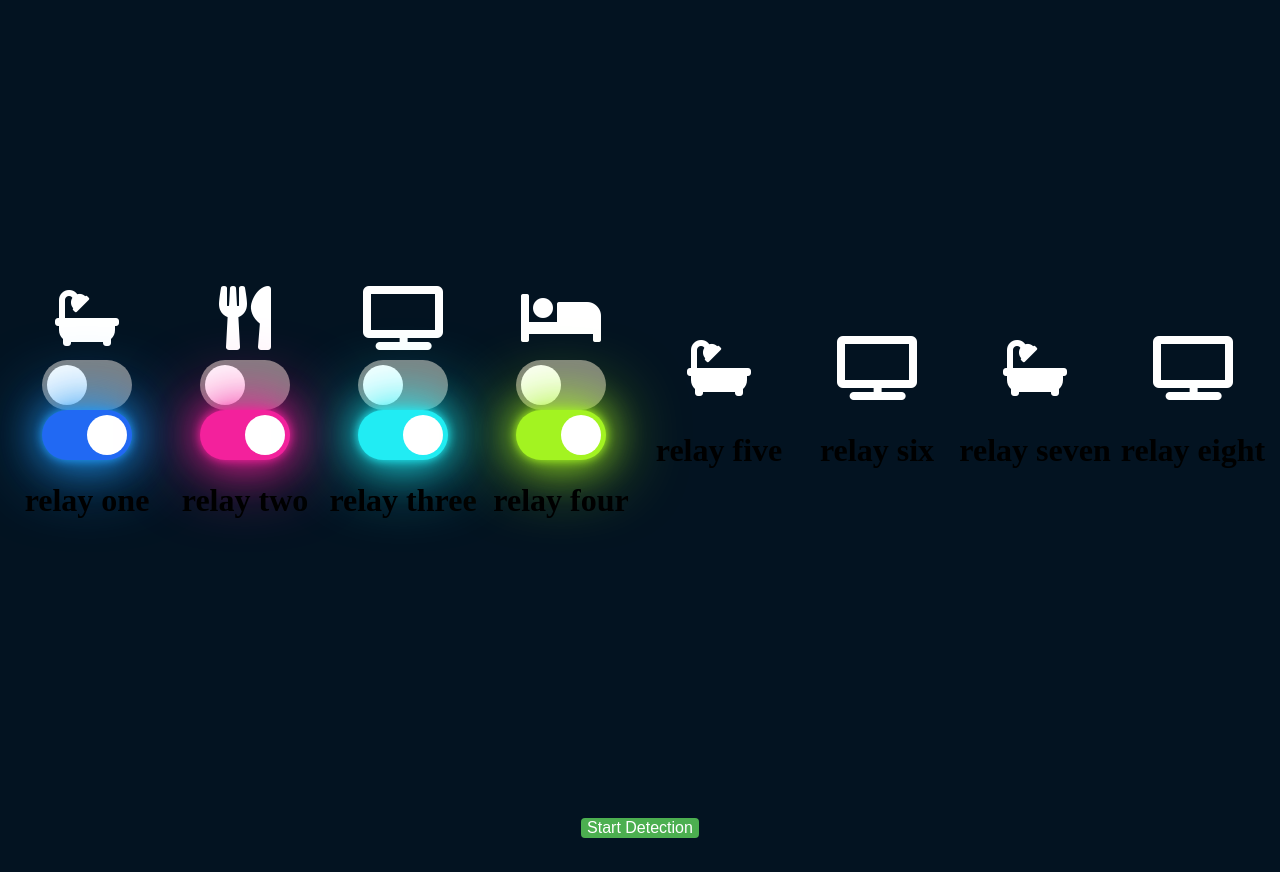
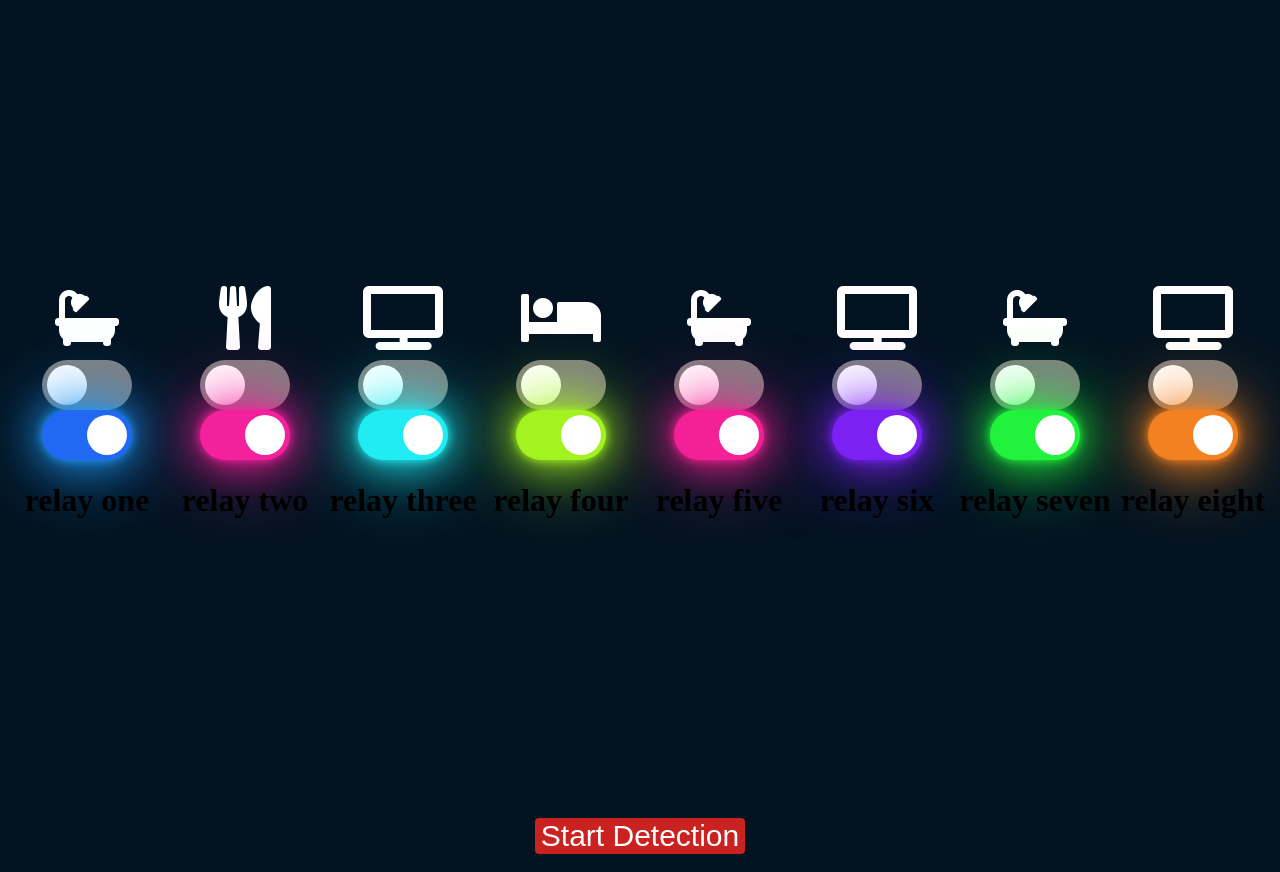
Before and after one commit to Abhishek-g-bot/Smart-Switch-Board, a Flask app: page / in a window 1280 px wide. Before the commit the page ends 838 px from the top, so only its background shows below. Run offline with Flask 3, Linux system fonts and the light colour scheme; some libraries are stand-ins or nearby versions.

Commit message:
Update style.css

```diff
--- a/static/css/style.css
+++ b/static/css/style.css
@@ -18,7 +18,7 @@ body {
     align-items: center;
     flex-direction: column;
 }
-.toggle-btn, .toggle-btn1, .toggle-btn2, .toggle-btn3{
+.toggle-btn, .toggle-btn1, .toggle-btn2, .toggle-btn3, .toggle-btn4, .toggle-btn5, .toggle-btn6, .toggle-btn7{
 	width: 80px;
 	height: 40px;
 	background: gray;
@@ -26,7 +26,7 @@ body {
 	padding:5px;
 	transition: all 300ms ease-in-out;
 }
-.toggle-btn > .inner-circle, .toggle-btn1 > .inner-circle, .toggle-btn2 > .inner-circle, .toggle-btn3 > .inner-circle{
+.toggle-btn > .inner-circle, .toggle-btn1 > .inner-circle, .toggle-btn2 > .inner-circle, .toggle-btn3 > .inner-circle, .toggle-btn4 > .inner-circle, .toggle-btn5 > .inner-circle, .toggle-btn6 > .inner-circle, .toggle-btn7 > .inner-circle{
 	width: 40px;
 	height: 40px;
 	background: #fff;
@@ -56,7 +56,30 @@ body {
 	box-shadow: 0 0 10px #a3f321, 0 0 40px #a3f321, 0 0 80px #a3f321;
 	transition-delay: 0.5s;
 }
-.toggle-btn.active>.inner-circle,.toggle-btn1.active>.inner-circle,.toggle-btn2.active>.inner-circle,.toggle-btn3.active>.inner-circle{
+.toggle-btn4.active{
+
+	background: #f32195;
+	box-shadow: 0 0 10px #f32195, 0 0 40px #f32195, 0 0 80px #f32195;
+	transition-delay: 0.5s;
+}
+.toggle-btn5.active{
+
+	background: #7c21f3;
+	box-shadow: 0 0 10px #7c21f3, 0 0 40px #7c21f3, 0 0 80px #7c21f3;
+	transition-delay: 0.5s;
+}
+.toggle-btn6.active{
+
+	background: #21f33d;
+	box-shadow: 0 0 10px #21f33d, 0 0 40px #21f33d, 0 0 80px #21f33d;
+	transition-delay: 0.5s;
+}
+.toggle-btn7.active{
+	background: #f38021;
+	box-shadow: 0 0 10px #f38021, 0 0 40px #f38021, 0 0 80px #f38021;
+	transition-delay: 0.5s;
+}
+.toggle-btn.active>.inner-circle,.toggle-btn1.active>.inner-circle,.toggle-btn2.active>.inner-circle,.toggle-btn3.active>.inner-circle,.toggle-btn4.active>.inner-circle,.toggle-btn5.active>.inner-circle,.toggle-btn6.active>.inner-circle,.toggle-btn7.active>.inner-circle{
 	margin-left: 40px;
 }
 .icon1{
@@ -64,8 +87,8 @@ body {
 	margin: 10px auto;
 }
 #hand-gesture-button {
-  font-size: 16px;
-  background-color: #4CAF50;
+  font-size: 30px;
+  background-color: #ca2121;
   margin: 10px auto;
   color: white;
   border: none;
```
